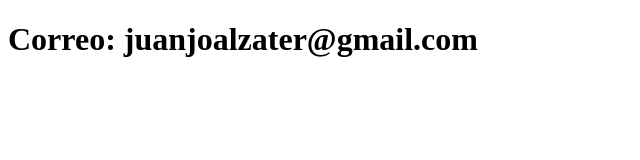
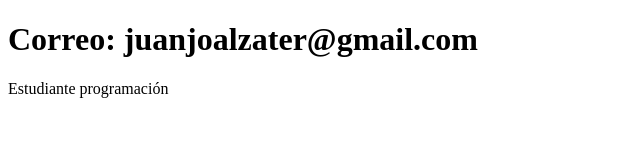
Before and after one commit to JuanjoAlzater/juegonumeroal, a plain HTML site: page contacto.html in a window 1280 px wide. Shown: the whole page, without its empty margins (0-640 px from the left). Drawn offline with Linux system fonts and the light colour scheme.

Commit message:
Actualiza el contacto y cargo

```diff
--- a/contacto.html
+++ b/contacto.html
@@ -7,6 +7,6 @@
 </head>
 <body>
     <h1>Correo: juanjoalzater@gmail.com</h1>
-
+    <p>Estudiante programación</p>
 </body>
 </html>
```
